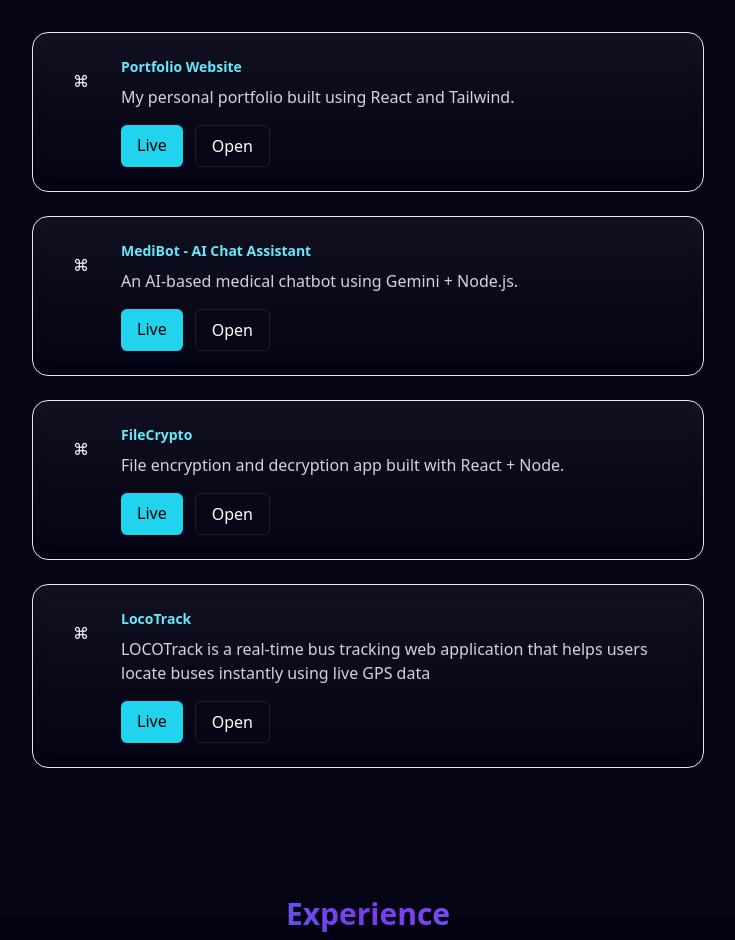
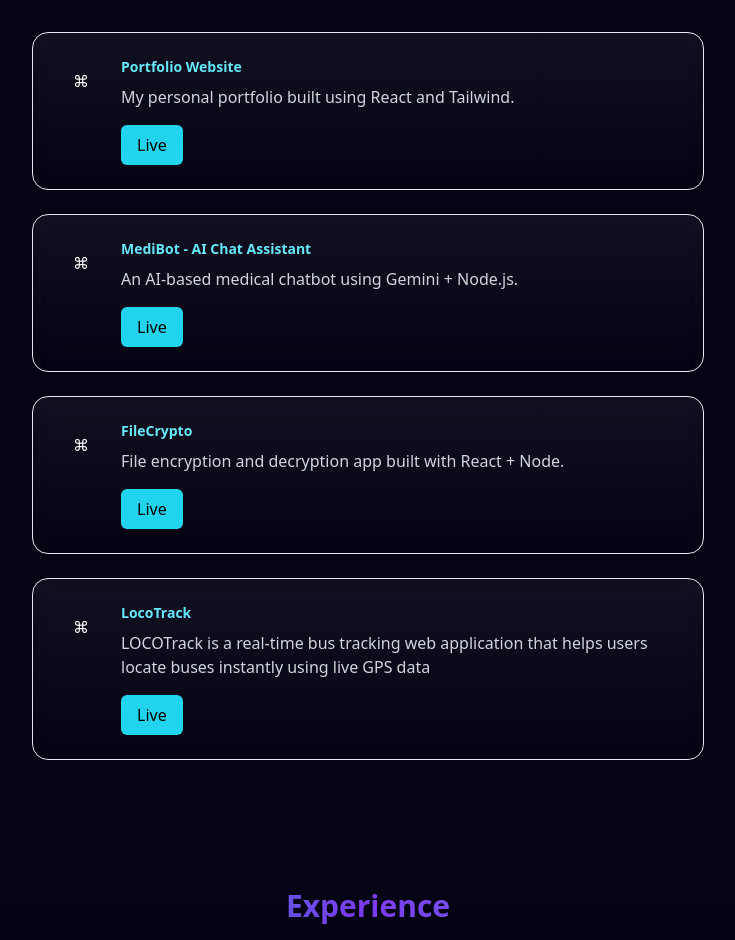
Before and after one commit to harikarthick12/portfolio, a React (Vite) app: page / in a window 1280 px wide. Shown: the part 1662-2602 px from the top of the page, without its empty margins (272-1007 px from the left). Built offline with nearby package versions, Linux system fonts and the light colour scheme.

Commit message:
Portfolio updates

```diff
--- a/src/App.jsx
+++ b/src/App.jsx
@@ -285,7 +285,7 @@ export default function App() {
                       <p className="text-gray-300 mt-2">{p.description}</p>
                       <div className="mt-4 flex gap-3">
                         <a href={p.link} target="_blank" rel="noreferrer" className="px-4 py-2 rounded-md bg-cyan-400 text-black">Live</a>
-                        <a href={p.link} target="_blank" rel="noreferrer" className="px-4 py-2 rounded-md border border-white/10">Open</a>
+                        {/* <a href={p.link} target="_blank" rel="noreferrer" className="px-4 py-2 rounded-md border border-white/10">Open</a> */}
                       </div>
                     </div>
                   </div>
```
